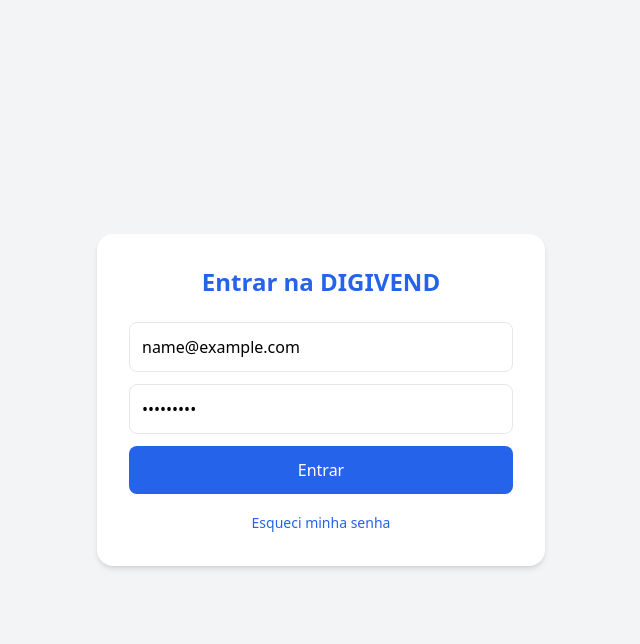
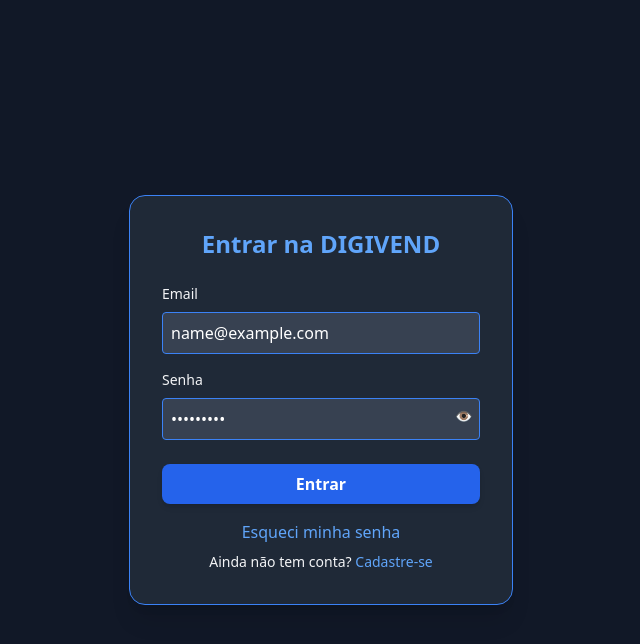
Before and after one commit to Digitalmarketmz/digivend, a website: page login.html in a window 1280 px wide. Both pictures are taken after typing "name@example.com", "Sample123" into the empty fields and a click on the button "Entrar". Shown: the whole page, without its empty margins (319-959 px from the left). Drawn offline with nearby package versions, Linux system fonts and the light colour scheme.

Commit message:
Corrige botão de login e adiciona ver senha no formulário

```diff
--- a/login.html
+++ b/login.html
@@ -1,28 +1,41 @@
 <!DOCTYPE html>
 <html lang="pt-BR">
 <head>
-  <meta charset="UTF-8">
-  <meta name="viewport" content="width=device-width, initial-scale=1.0">
-  <title>Login - DIGIVEND</title>
+  <meta charset="UTF-8" />
+  <meta name="viewport" content="width=device-width, initial-scale=1.0" />
+  <title>DIGIVEND | Login</title>
   <script src="https://cdn.tailwindcss.com"></script>
 </head>
-<body class="bg-gray-100 flex items-center justify-center min-h-screen">
 
-  <div class="bg-white p-8 rounded-2xl shadow-md w-full max-w-md">
-    <h1 class="text-2xl font-bold text-center text-blue-600 mb-6">Entrar na DIGIVEND</h1>
+<body class="bg-gray-900 text-gray-100 flex items-center justify-center min-h-screen">
+  <div class="bg-gray-800 p-8 rounded-2xl shadow-xl w-96 border border-blue-500">
+    <h1 class="text-2xl font-bold text-center text-blue-400 mb-6">Entrar na DIGIVEND</h1>
+
     <form onsubmit="event.preventDefault(); login();">
-      <input id="email" type="email" placeholder="Seu email" class="w-full p-3 border rounded-lg mb-3" required>
-      <input id="senha" type="password" placeholder="Sua senha" class="w-full p-3 border rounded-lg mb-3" required>
+      <label class="block mb-2 text-sm font-medium">Email</label>
+      <input id="email" type="email" required
+        class="w-full mb-4 p-2 rounded bg-gray-700 text-white border border-blue-500 focus:outline-none focus:ring-2 focus:ring-blue-400" />
 
-      <button type="submit" class="w-full bg-blue-600 text-white p-3 rounded-lg hover:bg-blue-700 transition">
+      <label class="block mb-2 text-sm font-medium">Senha</label>
+      <div class="relative">
+        <input id="senha" type="password" required
+          class="w-full mb-4 p-2 rounded bg-gray-700 text-white border border-blue-500 focus:outline-none focus:ring-2 focus:ring-blue-400" />
+        <button type="button" onclick="toggleSenha()"
+          class="absolute right-2 top-2 text-blue-400 text-sm">👁</button>
+      </div>
+
+      <button type="submit"
+        class="w-full py-2 mt-2 bg-blue-600 hover:bg-blue-700 text-white font-semibold rounded-lg shadow-md hover:shadow-blue-500/50 transition">
         Entrar
       </button>
 
-      <div class="text-center mt-4">
-        <a href="esqueci_senha.html" class="text-blue-600 hover:underline text-sm">
-          Esqueci minha senha
-        </a>
-      </div>
+      <p class="text-center mt-4">
+        <a href="esqueci_senha.html" class="text-blue-400 hover:underline">Esqueci minha senha</a>
+      </p>
+
+      <p class="text-center mt-2 text-sm">
+        Ainda não tem conta? <a href="cadastro.html" class="text-blue-400 hover:underline">Cadastre-se</a>
+      </p>
     </form>
   </div>
 
--- a/script.js
+++ b/script.js
@@ -48,3 +48,37 @@
     }
   });
 }
+
+function login() {
+  const email = document.getElementById("email").value.trim();
+  const senha = document.getElementById("senha").value.trim();
+
+  if (!email || !senha) {
+    alert("Preencha todos os campos!");
+    return;
+  }
+
+  const usuario = JSON.parse(localStorage.getItem(email));
+
+  if (!usuario) {
+    alert("Conta não encontrada! Cadastre-se primeiro.");
+    return;
+  }
+
+  if (usuario.senha !== senha) {
+    alert("Senha incorreta!");
+    return;
+  }
+
+  // Redireciona conforme o tipo de conta
+  if (usuario.tipo === "vendedor") {
+    window.location.href = "dashboard_vendedor.html";
+  } else {
+    window.location.href = "dashboard_comprador.html";
+  }
+}
+
+function toggleSenha() {
+  const senhaInput = document.getElementById("senha");
+  senhaInput.type = senhaInput.type === "password" ? "text" : "password";
+}
```
